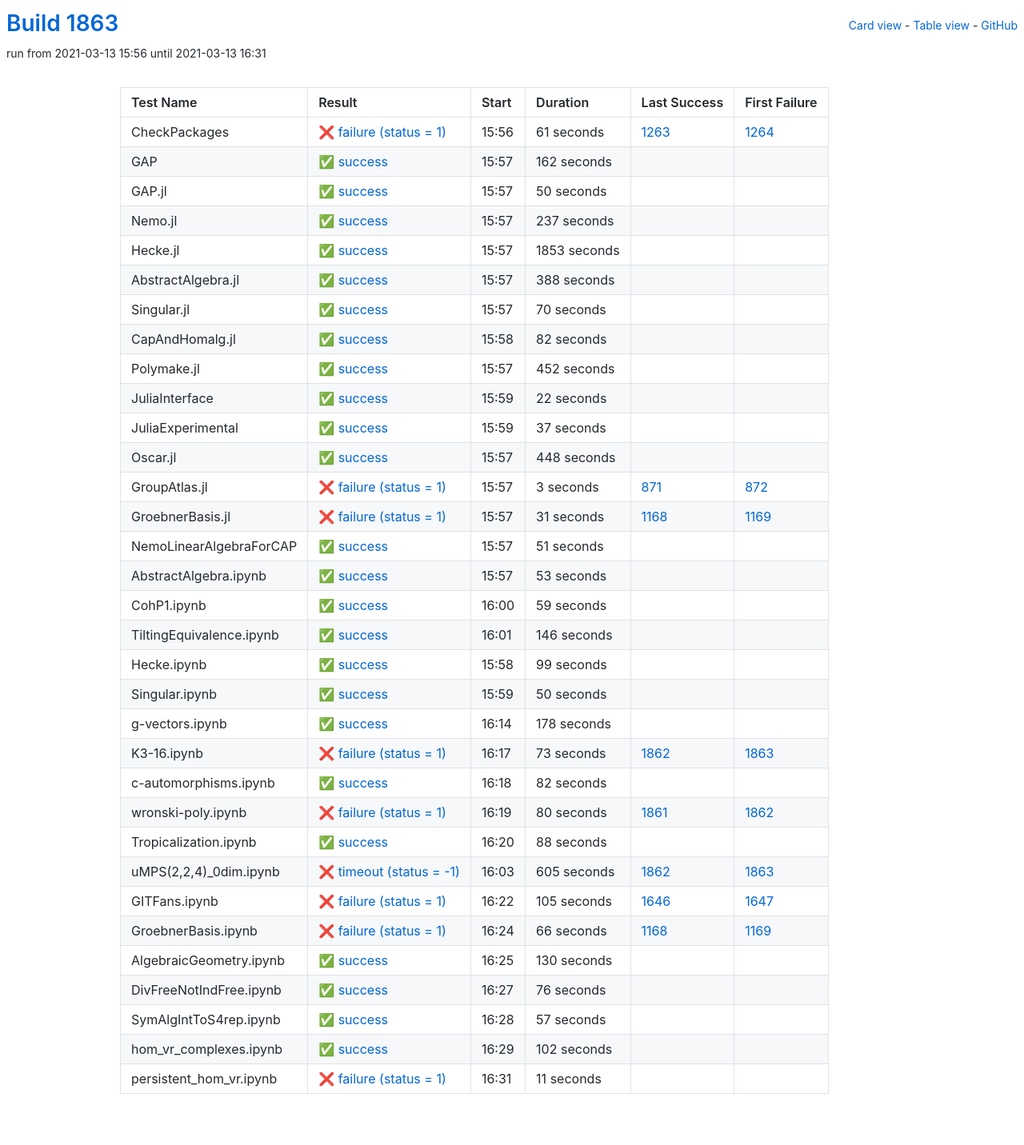
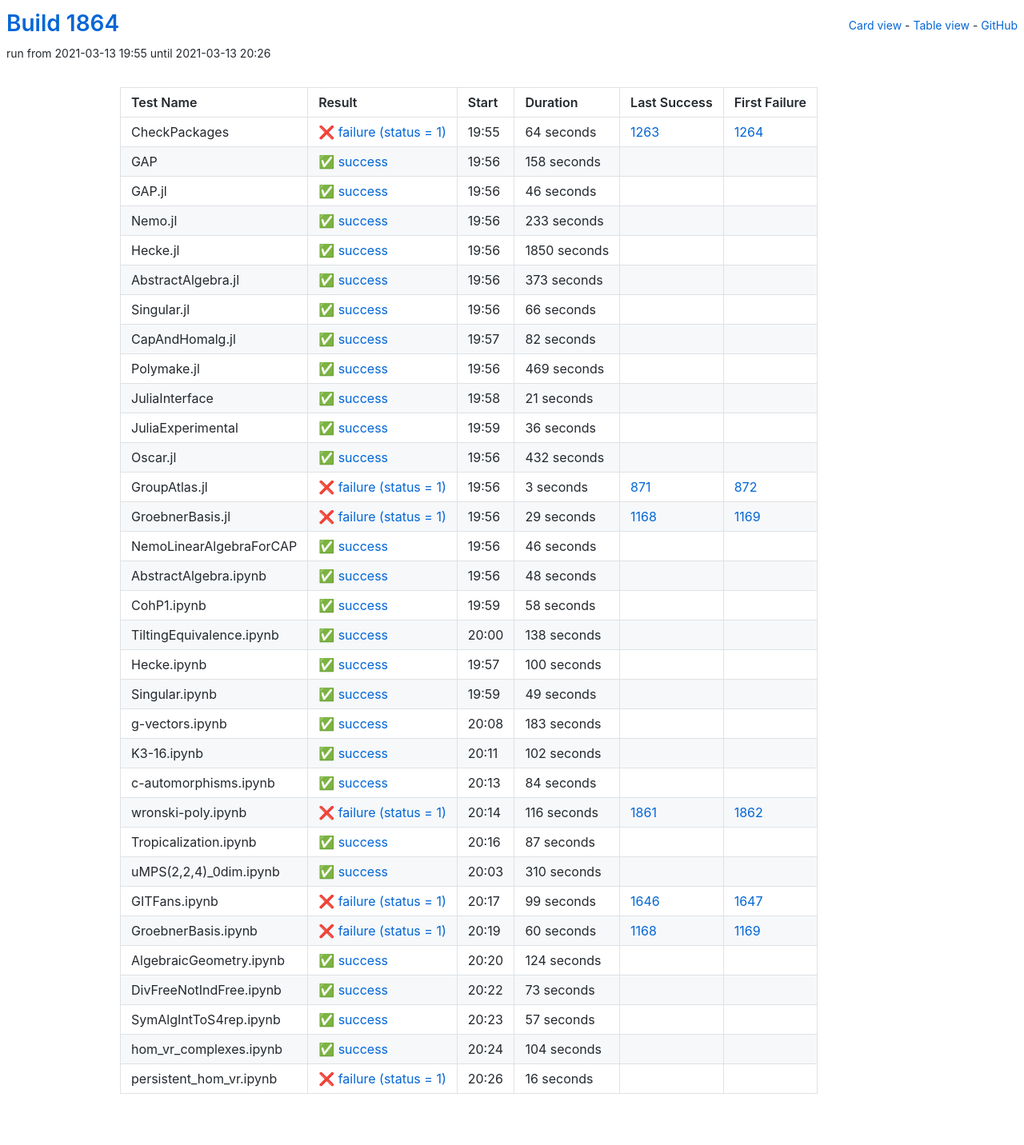
Before and after one commit to oscar-system/oscar-ci-status-stable, a Jekyll site: the page built from table.html, in a window 1280 px wide. Shown: the whole page at 80% size. Built offline with Jekyll 4.4.1, drawn with Linux system fonts in a browser that asks for light colours.

Commit message:
Build #1864

```diff
--- a/_data/ci.yml
+++ b/_data/ci.yml
@@ -1,6 +1,6 @@
 ---
-build: 1863
-build_url: https://oscarci.mathematik.uni-kl.de/job/oscar-stable/1863/
+build: 1864
+build_url: https://oscarci.mathematik.uni-kl.de/job/oscar-stable/1864/
 job: oscar-stable
 organization: oscar-system
 repo: oscar-ci-status-stable
@@ -8,92 +8,92 @@ repourl: https://github.com/oscar-system/oscar-ci-status-stable
 tests:
 - name: CheckPackages
   id: checkpackages
-  log: https://oscarci.mathematik.uni-kl.de/job/oscar-stable/1863/artifact/logs/build-1863/CheckPackages.log
-  start: 2021-03-13 15:56
+  log: https://oscarci.mathematik.uni-kl.de/job/oscar-stable/1864/artifact/logs/build-1864/CheckPackages.log
+  start: 2021-03-13 19:55
   success: false
   exitcode: 1
   status: failure
-  duration: 61
+  duration: 64
   last_success: 1263
   last_success_url: https://oscarci.mathematik.uni-kl.de/job/oscar-stable/1263/
   first_failure: 1264
   first_failure_url: https://oscarci.mathematik.uni-kl.de/job/oscar-stable/1264/
 - name: GAP
   id: gap
-  log: https://oscarci.mathematik.uni-kl.de/job/oscar-stable/1863/artifact/logs/build-1863/GAP.log
-  start: 2021-03-13 15:57
+  log: https://oscarci.mathematik.uni-kl.de/job/oscar-stable/1864/artifact/logs/build-1864/GAP.log
+  start: 2021-03-13 19:56
   success: true
   exitcode: 0
   status: success
-  duration: 162
+  duration: 158
   last_success: false
   last_success_url:
   first_failure: false
   first_failure_url:
 - name: GAP.jl
   id: gap-jl
-  log: https://oscarci.mathematik.uni-kl.de/job/oscar-stable/1863/artifact/logs/build-1863/GAP.jl.log
-  start: 2021-03-13 15:57
+  log: https://oscarci.mathematik.uni-kl.de/job/oscar-stable/1864/artifact/logs/build-1864/GAP.jl.log
+  start: 2021-03-13 19:56
   success: true
   exitcode: 0
   status: success
-  duration: 50
+  duration: 46
   last_success: false
   last_success_url:
   first_failure: false
   first_failure_url:
 - name: Nemo.jl
   id: nemo-jl
-  log: https://oscarci.mathematik.uni-kl.de/job/oscar-stable/1863/artifact/logs/build-1863/Nemo.jl.log
-  start: 2021-03-13 15:57
+  log: https://oscarci.mathematik.uni-kl.de/job/oscar-stable/1864/artifact/logs/build-1864/Nemo.jl.log
+  start: 2021-03-13 19:56
   success: true
   exitcode: 0
   status: success
-  duration: 237
+  duration: 233
   last_success: false
   last_success_url:
   first_failure: false
   first_failure_url:
 - name: Hecke.jl
   id: hecke-jl
-  log: https://oscarci.mathematik.uni-kl.de/job/oscar-stable/1863/artifact/logs/build-1863/Hecke.jl.log
-  start: 2021-03-13 15:57
+  log: https://oscarci.mathematik.uni-kl.de/job/oscar-stable/1864/artifact/logs/build-1864/Hecke.jl.log
+  start: 2021-03-13 19:56
   success: true
   exitcode: 0
   status: success
-  duration: 1853
+  duration: 1850
   last_success: false
   last_success_url:
   first_failure: false
   first_failure_url:
 - name: AbstractAlgebra.jl
   id: abstractalgebra-jl
-  log: https://oscarci.mathematik.uni-kl.de/job/oscar-stable/1863/artifact/logs/build-1863/AbstractAlgebra.jl.log
-  start: 2021-03-13 15:57
+  log: https://oscarci.mathematik.uni-kl.de/job/oscar-stable/1864/artifact/logs/build-1864/AbstractAlgebra.jl.log
+  start: 2021-03-13 19:56
   success: true
   exitcode: 0
   status: success
-  duration: 388
+  duration: 373
   last_success: false
   last_success_url:
   first_failure: false
   first_failure_url:
 - name: Singular.jl
   id: singular-jl
-  log: https://oscarci.mathematik.uni-kl.de/job/oscar-stable/1863/artifact/logs/build-1863/Singular.jl.log
-  start: 2021-03-13 15:57
+  log: https://oscarci.mathematik.uni-kl.de/job/oscar-stable/1864/artifact/logs/build-1864/Singular.jl.log
+  start: 2021-03-13 19:56
   success: true
   exitcode: 0
   status: success
-  duration: 70
+  duration: 66
   last_success: false
   last_success_url:
   first_failure: false
   first_failure_url:
 - name: CapAndHomalg.jl
   id: capandhomalg-jl
-  log: https://oscarci.mathematik.uni-kl.de/job/oscar-stable/1863/artifact/logs/build-1863/CapAndHomalg.jl.log
-  start: 2021-03-13 15:58
+  log: https://oscarci.mathematik.uni-kl.de/job/oscar-stable/1864/artifact/logs/build-1864/CapAndHomalg.jl.log
+  start: 2021-03-13 19:57
   success: true
   exitcode: 0
   status: success
@@ -104,56 +104,56 @@ tests:
   first_failure_url:
 - name: Polymake.jl
   id: polymake-jl
-  log: https://oscarci.mathematik.uni-kl.de/job/oscar-stable/1863/artifact/logs/build-1863/Polymake.jl.log
-  start: 2021-03-13 15:57
+  log: https://oscarci.mathematik.uni-kl.de/job/oscar-stable/1864/artifact/logs/build-1864/Polymake.jl.log
+  start: 2021-03-13 19:56
   success: true
   exitcode: 0
   status: success
-  duration: 452
+  duration: 469
   last_success: false
   last_success_url:
   first_failure: false
   first_failure_url:
 - name: JuliaInterface
   id: juliainterface
-  log: https://oscarci.mathematik.uni-kl.de/job/oscar-stable/1863/artifact/logs/build-1863/JuliaInterface.log
-  start: 2021-03-13 15:59
+  log: https://oscarci.mathematik.uni-kl.de/job/oscar-stable/1864/artifact/logs/build-1864/JuliaInterface.log
+  start: 2021-03-13 19:58
   success: true
   exitcode: 0
   status: success
-  duration: 22
+  duration: 21
   last_success: false
   last_success_url:
   first_failure: false
   first_failure_url:
 - name: JuliaExperimental
   id: juliaexperimental
-  log: https://oscarci.mathematik.uni-kl.de/job/oscar-stable/1863/artifact/logs/build-1863/JuliaExperimental.log
-  start: 2021-03-13 15:59
+  log: https://oscarci.mathematik.uni-kl.de/job/oscar-stable/1864/artifact/logs/build-1864/JuliaExperimental.log
+  start: 2021-03-13 19:59
   success: true
   exitcode: 0
   status: success
-  duration: 37
+  duration: 36
   last_success: false
   last_success_url:
   first_failure: false
   first_failure_url:
 - name: Oscar.jl
   id: oscar-jl
-  log: https://oscarci.mathematik.uni-kl.de/job/oscar-stable/1863/artifact/logs/build-1863/Oscar.jl.log
-  start: 2021-03-13 15:57
+  log: https://oscarci.mathematik.uni-kl.de/job/oscar-stable/1864/artifact/logs/build-1864/Oscar.jl.log
+  start: 2021-03-13 19:56
   success: true
   exitcode: 0
   status: success
-  duration: 448
+  duration: 432
   last_success: false
   last_success_url:
   first_failure: false
   first_failure_url:
 - name: GroupAtlas.jl
   id: groupatlas-jl
-  log: https://oscarci.mathematik.uni-kl.de/job/oscar-stable/1863/artifact/logs/build-1863/GroupAtlas.jl.log
-  start: 2021-03-13 15:57
+  log: https://oscarci.mathematik.uni-kl.de/job/oscar-stable/1864/artifact/logs/build-1864/GroupAtlas.jl.log
+  start: 2021-03-13 19:56
   success: false
   exitcode: 1
   status: failure
@@ -164,212 +164,212 @@ tests:
   first_failure_url: https://oscarci.mathematik.uni-kl.de/job/oscar-stable/872/
 - name: GroebnerBasis.jl
   id: groebnerbasis-jl
-  log: https://oscarci.mathematik.uni-kl.de/job/oscar-stable/1863/artifact/logs/build-1863/GroebnerBasis.jl.log
-  start: 2021-03-13 15:57
+  log: https://oscarci.mathematik.uni-kl.de/job/oscar-stable/1864/artifact/logs/build-1864/GroebnerBasis.jl.log
+  start: 2021-03-13 19:56
   success: false
   exitcode: 1
   status: failure
-  duration: 31
+  duration: 29
   last_success: 1168
   last_success_url: https://oscarci.mathematik.uni-kl.de/job/oscar-stable/1168/
   first_failure: 1169
   first_failure_url: https://oscarci.mathematik.uni-kl.de/job/oscar-stable/1169/
 - name: NemoLinearAlgebraForCAP
   id: nemolinearalgebraforcap
-  log: https://oscarci.mathematik.uni-kl.de/job/oscar-stable/1863/artifact/logs/build-1863/NemoLinearAlgebraForCAP.log
-  start: 2021-03-13 15:57
+  log: https://oscarci.mathematik.uni-kl.de/job/oscar-stable/1864/artifact/logs/build-1864/NemoLinearAlgebraForCAP.log
+  start: 2021-03-13 19:56
   success: true
   exitcode: 0
   status: success
-  duration: 51
+  duration: 46
   last_success: false
   last_success_url:
   first_failure: false
   first_failure_url:
 - name: AbstractAlgebra.ipynb
   id: abstractalgebra-ipynb
-  log: https://oscarci.mathematik.uni-kl.de/job/oscar-stable/1863/artifact/logs/build-1863/AbstractAlgebra.ipynb.log
-  start: 2021-03-13 15:57
+  log: https://oscarci.mathematik.uni-kl.de/job/oscar-stable/1864/artifact/logs/build-1864/AbstractAlgebra.ipynb.log
+  start: 2021-03-13 19:56
   success: true
   exitcode: 0
   status: success
-  duration: 53
+  duration: 48
   last_success: false
   last_success_url:
   first_failure: false
   first_failure_url:
 - name: CohP1.ipynb
   id: cohp1-ipynb
-  log: https://oscarci.mathematik.uni-kl.de/job/oscar-stable/1863/artifact/logs/build-1863/CohP1.ipynb.log
-  start: 2021-03-13 16:00
+  log: https://oscarci.mathematik.uni-kl.de/job/oscar-stable/1864/artifact/logs/build-1864/CohP1.ipynb.log
+  start: 2021-03-13 19:59
   success: true
   exitcode: 0
   status: success
-  duration: 59
+  duration: 58
   last_success: false
   last_success_url:
   first_failure: false
   first_failure_url:
 - name: TiltingEquivalence.ipynb
   id: tiltingequivalence-ipynb
-  log: https://oscarci.mathematik.uni-kl.de/job/oscar-stable/1863/artifact/logs/build-1863/TiltingEquivalence.ipynb.log
-  start: 2021-03-13 16:01
+  log: https://oscarci.mathematik.uni-kl.de/job/oscar-stable/1864/artifact/logs/build-1864/TiltingEquivalence.ipynb.log
+  start: 2021-03-13 20:00
   success: true
   exitcode: 0
   status: success
-  duration: 146
+  duration: 138
   last_success: false
   last_success_url:
   first_failure: false
   first_failure_url:
 - name: Hecke.ipynb
   id: hecke-ipynb
-  log: https://oscarci.mathematik.uni-kl.de/job/oscar-stable/1863/artifact/logs/build-1863/Hecke.ipynb.log
-  start: 2021-03-13 15:58
+  log: https://oscarci.mathematik.uni-kl.de/job/oscar-stable/1864/artifact/logs/build-1864/Hecke.ipynb.log
+  start: 2021-03-13 19:57
   success: true
   exitcode: 0
   status: success
-  duration: 99
+  duration: 100
   last_success: false
   last_success_url:
   first_failure: false
   first_failure_url:
 - name: Singular.ipynb
   id: singular-ipynb
-  log: https://oscarci.mathematik.uni-kl.de/job/oscar-stable/1863/artifact/logs/build-1863/Singular.ipynb.log
-  start: 2021-03-13 15:59
+  log: https://oscarci.mathematik.uni-kl.de/job/oscar-stable/1864/artifact/logs/build-1864/Singular.ipynb.log
+  start: 2021-03-13 19:59
   success: true
   exitcode: 0
   status: success
-  duration: 50
+  duration: 49
   last_success: false
   last_success_url:
   first_failure: false
   first_failure_url:
 - name: g-vectors.ipynb
   id: g-vectors-ipynb
-  log: https://oscarci.mathematik.uni-kl.de/job/oscar-stable/1863/artifact/logs/build-1863/g-vectors.ipynb.log
-  start: 2021-03-13 16:14
+  log: https://oscarci.mathematik.uni-kl.de/job/oscar-stable/1864/artifact/logs/build-1864/g-vectors.ipynb.log
+  start: 2021-03-13 20:08
   success: true
   exitcode: 0
   status: success
-  duration: 178
+  duration: 183
   last_success: false
   last_success_url:
   first_failure: false
   first_failure_url:
 - name: K3-16.ipynb
   id: k3-16-ipynb
-  log: https://oscarci.mathematik.uni-kl.de/job/oscar-stable/1863/artifact/logs/build-1863/K3-16.ipynb.log
-  start: 2021-03-13 16:17
-  success: false
-  exitcode: 1
-  status: failure
-  duration: 73
-  last_success: 1862
-  last_success_url: https://oscarci.mathematik.uni-kl.de/job/oscar-stable/1862/
-  first_failure: 1863
-  first_failure_url: https://oscarci.mathematik.uni-kl.de/job/oscar-stable/1863/
-- name: c-automorphisms.ipynb
-  id: c-automorphisms-ipynb
-  log: https://oscarci.mathematik.uni-kl.de/job/oscar-stable/1863/artifact/logs/build-1863/c-automorphisms.ipynb.log
-  start: 2021-03-13 16:18
+  log: https://oscarci.mathematik.uni-kl.de/job/oscar-stable/1864/artifact/logs/build-1864/K3-16.ipynb.log
+  start: 2021-03-13 20:11
   success: true
   exitcode: 0
   status: success
-  duration: 82
+  duration: 102
+  last_success: false
+  last_success_url:
+  first_failure: false
+  first_failure_url:
+- name: c-automorphisms.ipynb
+  id: c-automorphisms-ipynb
+  log: https://oscarci.mathematik.uni-kl.de/job/oscar-stable/1864/artifact/logs/build-1864/c-automorphisms.ipynb.log
+  start: 2021-03-13 20:13
+  success: true
+  exitcode: 0
+  status: success
+  duration: 84
   last_success: false
   last_success_url:
   first_failure: false
   first_failure_url:
 - name: wronski-poly.ipynb
   id: wronski-poly-ipynb
-  log: https://oscarci.mathematik.uni-kl.de/job/oscar-stable/1863/artifact/logs/build-1863/wronski-poly.ipynb.log
-  start: 2021-03-13 16:19
+  log: https://oscarci.mathematik.uni-kl.de/job/oscar-stable/1864/artifact/logs/build-1864/wronski-poly.ipynb.log
+  start: 2021-03-13 20:14
   success: false
   exitcode: 1
   status: failure
-  duration: 80
+  duration: 116
   last_success: 1861
   last_success_url: https://oscarci.mathematik.uni-kl.de/job/oscar-stable/1861/
   first_failure: 1862
   first_failure_url: https://oscarci.mathematik.uni-kl.de/job/oscar-stable/1862/
 - name: Tropicalization.ipynb
   id: tropicalization-ipynb
-  log: https://oscarci.mathematik.uni-kl.de/job/oscar-stable/1863/artifact/logs/build-1863/Tropicalization.ipynb.log
-  start: 2021-03-13 16:20
+  log: https://oscarci.mathematik.uni-kl.de/job/oscar-stable/1864/artifact/logs/build-1864/Tropicalization.ipynb.log
+  start: 2021-03-13 20:16
   success: true
   exitcode: 0
   status: success
-  duration: 88
+  duration: 87
   last_success: false
   last_success_url:
   first_failure: false
   first_failure_url:
 - name: uMPS(2,2,4)_0dim.ipynb
   id: umps-2-2-4-0dim-ipynb
-  log: https://oscarci.mathematik.uni-kl.de/job/oscar-stable/1863/artifact/logs/build-1863/uMPS-2-2-4-_0dim.ipynb.log
-  start: 2021-03-13 16:03
-  success: false
-  exitcode: -1
-  status: timeout
-  duration: 605
-  last_success: 1862
-  last_success_url: https://oscarci.mathematik.uni-kl.de/job/oscar-stable/1862/
-  first_failure: 1863
-  first_failure_url: https://oscarci.mathematik.uni-kl.de/job/oscar-stable/1863/
+  log: https://oscarci.mathematik.uni-kl.de/job/oscar-stable/1864/artifact/logs/build-1864/uMPS-2-2-4-_0dim.ipynb.log
+  start: 2021-03-13 20:03
+  success: true
+  exitcode: 0
+  status: success
+  duration: 310
+  last_success: false
+  last_success_url:
+  first_failure: false
+  first_failure_url:
 - name: GITFans.ipynb
   id: gitfans-ipynb
-  log: https://oscarci.mathematik.uni-kl.de/job/oscar-stable/1863/artifact/logs/build-1863/GITFans.ipynb.log
-  start: 2021-03-13 16:22
+  log: https://oscarci.mathematik.uni-kl.de/job/oscar-stable/1864/artifact/logs/build-1864/GITFans.ipynb.log
+  start: 2021-03-13 20:17
   success: false
   exitcode: 1
   status: failure
-  duration: 105
+  duration: 99
   last_success: 1646
   last_success_url: https://oscarci.mathematik.uni-kl.de/job/oscar-stable/1646/
   first_failure: 1647
   first_failure_url: https://oscarci.mathematik.uni-kl.de/job/oscar-stable/1647/
 - name: GroebnerBasis.ipynb
   id: groebnerbasis-ipynb
-  log: https://oscarci.mathematik.uni-kl.de/job/oscar-stable/1863/artifact/logs/build-1863/GroebnerBasis.ipynb.log
-  start: 2021-03-13 16:24
+  log: https://oscarci.mathematik.uni-kl.de/job/oscar-stable/1864/artifact/logs/build-1864/GroebnerBasis.ipynb.log
+  start: 2021-03-13 20:19
   success: false
   exitcode: 1
   status: failure
-  duration: 66
+  duration: 60
   last_success: 1168
   last_success_url: https://oscarci.mathematik.uni-kl.de/job/oscar-stable/1168/
   first_failure: 1169
   first_failure_url: https://oscarci.mathematik.uni-kl.de/job/oscar-stable/1169/
 - name: AlgebraicGeometry.ipynb
   id: algebraicgeometry-ipynb
-  log: https://oscarci.mathematik.uni-kl.de/job/oscar-stable/1863/artifact/logs/build-1863/AlgebraicGeometry.ipynb.log
-  start: 2021-03-13 16:25
+  log: https://oscarci.mathematik.uni-kl.de/job/oscar-stable/1864/artifact/logs/build-1864/AlgebraicGeometry.ipynb.log
+  start: 2021-03-13 20:20
   success: true
   exitcode: 0
   status: success
-  duration: 130
+  duration: 124
   last_success: false
   last_success_url:
   first_failure: false
   first_failure_url:
 - name: DivFreeNotIndFree.ipynb
   id: divfreenotindfree-ipynb
-  log: https://oscarci.mathematik.uni-kl.de/job/oscar-stable/1863/artifact/logs/build-1863/DivFreeNotIndFree.ipynb.log
-  start: 2021-03-13 16:27
+  log: https://oscarci.mathematik.uni-kl.de/job/oscar-stable/1864/artifact/logs/build-1864/DivFreeNotIndFree.ipynb.log
+  start: 2021-03-13 20:22
   success: true
   exitcode: 0
   status: success
-  duration: 76
+  duration: 73
   last_success: false
   last_success_url:
   first_failure: false
   first_failure_url:
 - name: SymAlgIntToS4rep.ipynb
   id: symalginttos4rep-ipynb
-  log: https://oscarci.mathematik.uni-kl.de/job/oscar-stable/1863/artifact/logs/build-1863/SymAlgIntToS4rep.ipynb.log
-  start: 2021-03-13 16:28
+  log: https://oscarci.mathematik.uni-kl.de/job/oscar-stable/1864/artifact/logs/build-1864/SymAlgIntToS4rep.ipynb.log
+  start: 2021-03-13 20:23
   success: true
   exitcode: 0
   status: success
@@ -380,24 +380,24 @@ tests:
   first_failure_url:
 - name: hom_vr_complexes.ipynb
   id: hom-vr-complexes-ipynb
-  log: https://oscarci.mathematik.uni-kl.de/job/oscar-stable/1863/artifact/logs/build-1863/hom_vr_complexes.ipynb.log
-  start: 2021-03-13 16:29
+  log: https://oscarci.mathematik.uni-kl.de/job/oscar-stable/1864/artifact/logs/build-1864/hom_vr_complexes.ipynb.log
+  start: 2021-03-13 20:24
   success: true
   exitcode: 0
   status: success
-  duration: 102
+  duration: 104
   last_success: false
   last_success_url:
   first_failure: false
   first_failure_url:
 - name: persistent_hom_vr.ipynb
   id: persistent-hom-vr-ipynb
-  log: https://oscarci.mathematik.uni-kl.de/job/oscar-stable/1863/artifact/logs/build-1863/persistent_hom_vr.ipynb.log
-  start: 2021-03-13 16:31
+  log: https://oscarci.mathematik.uni-kl.de/job/oscar-stable/1864/artifact/logs/build-1864/persistent_hom_vr.ipynb.log
+  start: 2021-03-13 20:26
   success: false
   exitcode: 1
   status: failure
-  duration: 11
+  duration: 16
   last_success: false
   last_success_url:
   first_failure: false
```
Also changed, not shown: README.md.
